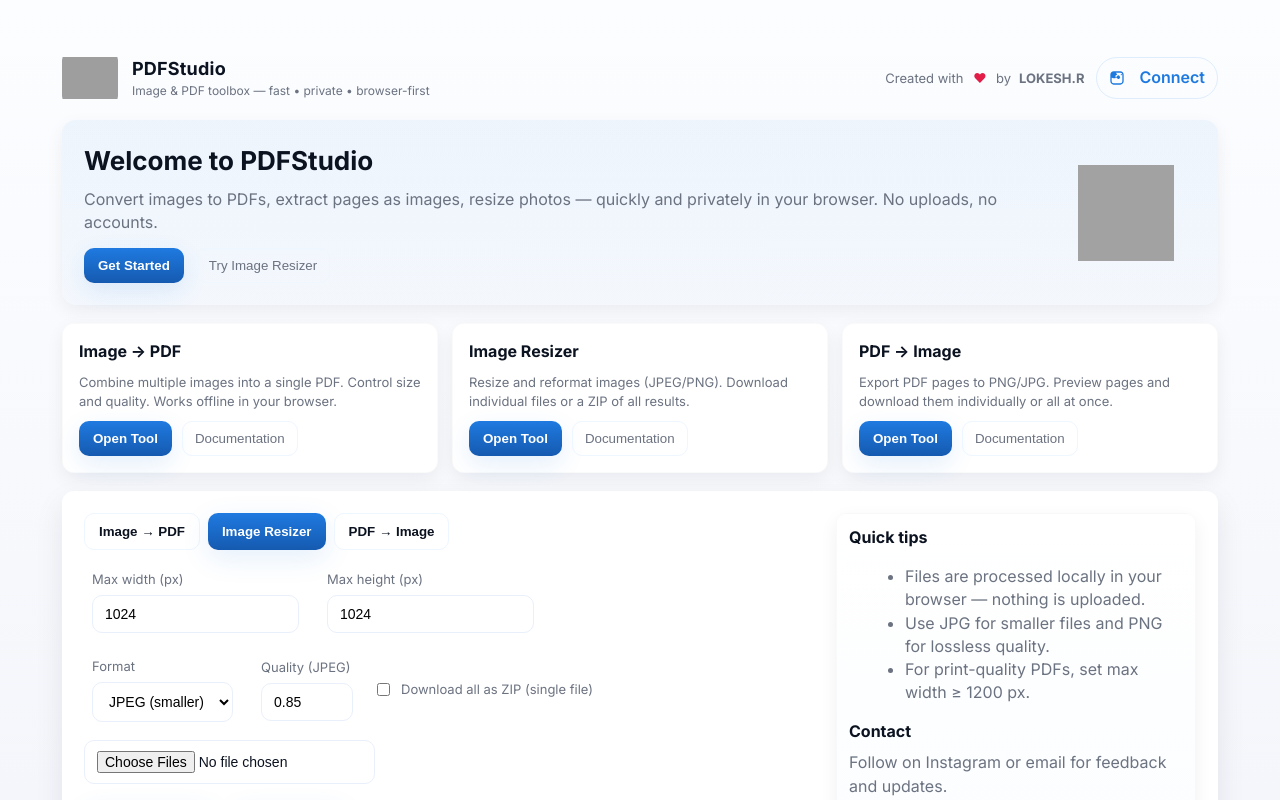
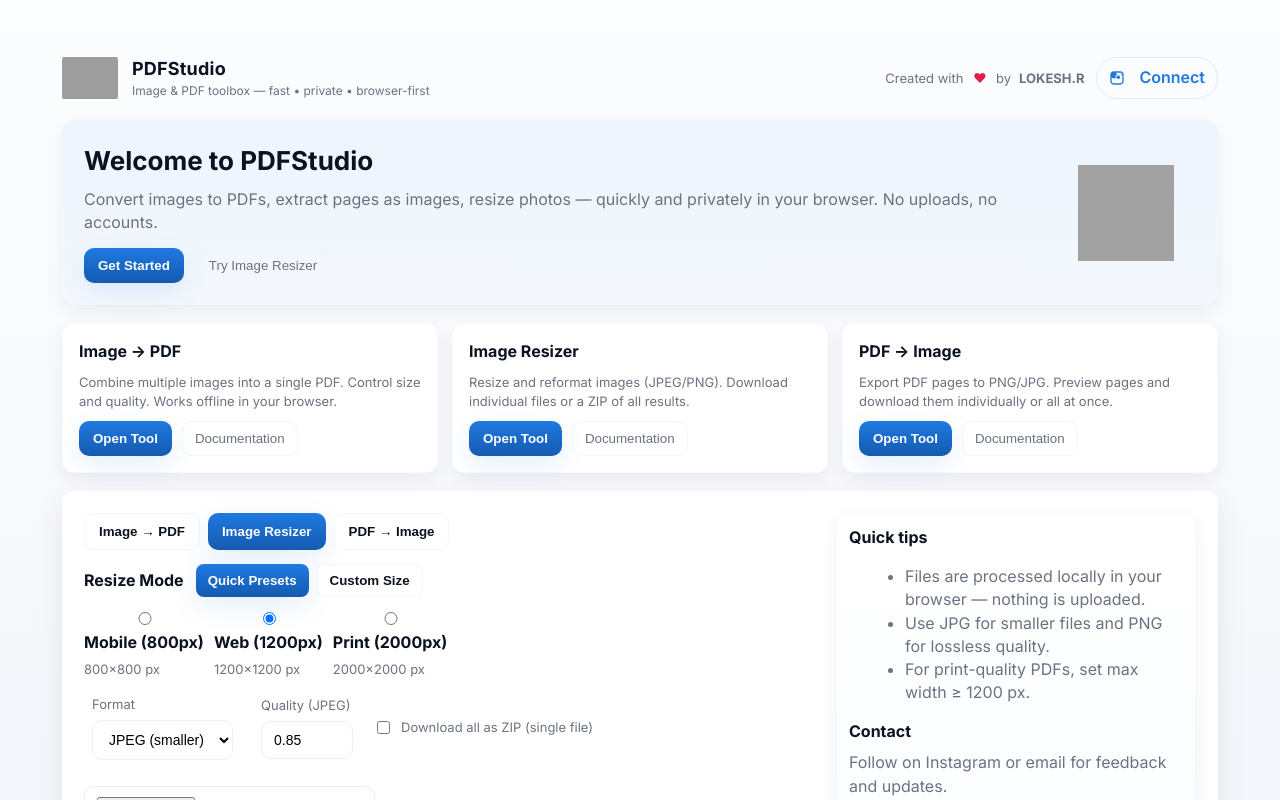
Before and after one commit to Lokesh0336/Lokeshpdf, a React (Vite) app: page / in a window 1280 px wide. Both pictures are taken after a click on the button "Try Image Resizer". Shown: the top 800 px of the page. Built offline with nearby package versions, Linux system fonts and the light colour scheme; grey boxes are pictures that could not be loaded.

Commit message:
Implement preset and custom resize modes
Added preset and custom resizing modes with UI updates.

```diff
--- a/src/components/ImageResizer.jsx
+++ b/src/components/ImageResizer.jsx
@@ -51,15 +51,35 @@
 }
 
 export default function ImageResizer() {
-  const [files, setFiles] = useState([]); // original File objects
-  const [items, setItems] = useState([]); // processed { name, blob, preview, width, height, size }
-  const [maxWidth, setMaxWidth] = useState(1024);
-  const [maxHeight, setMaxHeight] = useState(1024);
+  // original files selected
+  const [files, setFiles] = useState([]);
+  // processed items after pressing Process
+  const [items, setItems] = useState([]);
+  // Mode: "preset" or "custom"
+  const [mode, setMode] = useState("preset");
+
+  // Preset selection (Mobile / Web / Print)
+  const presets = {
+    mobile: { label: "Mobile (800px)", maxWidth: 800, maxHeight: 800 },
+    web: { label: "Web (1200px)", maxWidth: 1200, maxHeight: 1200 },
+    print: { label: "Print (2000px)", maxWidth: 2000, maxHeight: 2000 }
+  };
+  const [selectedPreset, setSelectedPreset] = useState("web");
+
+  // Custom values
+  const [maxWidth, setMaxWidth] = useState(1200);
+  const [maxHeight, setMaxHeight] = useState(1200);
+
+  // Output format & quality
   const [format, setFormat] = useState("image/jpeg");
   const [quality, setQuality] = useState(0.85);
+
+  // Download behavior
+  const [downloadZip, setDownloadZip] = useState(false);
+
+  // UI states
   const [processing, setProcessing] = useState(false);
   const [error, setError] = useState("");
-  const [downloadZip, setDownloadZip] = useState(false);
 
   const handleFiles = (e) => {
     setError("");
@@ -69,9 +89,20 @@
       setError("No images selected.");
       return;
     }
-    // optionally limit to avoid memory blow
     if (chosen.length > 200) chosen.length = 200;
     setFiles(chosen);
+  };
+
+  const getEffectiveSize = () => {
+    if (mode === "preset") {
+      const p = presets[selectedPreset];
+      return { maxWidth: p.maxWidth, maxHeight: p.maxHeight };
+    } else {
+      return {
+        maxWidth: Number(maxWidth) || undefined,
+        maxHeight: Number(maxHeight) || undefined
+      };
+    }
   };
 
   const processAll = async () => {
@@ -80,12 +111,13 @@
     setProcessing(true);
     setItems([]);
     try {
+      const { maxWidth: effW, maxHeight: effH } = getEffectiveSize();
       const out = [];
       for (let f of files) {
         const { blob, previewDataUrl, width, height } = await resizeBlobWithPreview(
           f,
-          Number(maxWidth) || undefined,
-          Number(maxHeight) || undefined,
+          effW,
+          effH,
           format,
           format === "image/png" ? 1.0 : Math.max(0.05, Number(quality))
         );
@@ -124,11 +156,9 @@
     try {
       for (let it of items) {
         await new Promise(res => {
-          // use saveAs which triggers browser save dialog
           const ext = format === "image/png" ? "png" : "jpg";
           saveAs(it.blob, `${it.name}-resized.${ext}`);
-          // wait a short moment to avoid overwhelming the browser
-          setTimeout(res, 350);
+          setTimeout(res, 350); // small delay for browser stability
         });
       }
     } catch (err) {
@@ -172,7 +202,6 @@
     try {
       const url = URL.createObjectURL(item.blob);
       window.open(url, "_blank");
-      // revoke later
       setTimeout(() => URL.revokeObjectURL(url), 30000);
     } catch (err) {
       console.error(err);
@@ -182,19 +211,64 @@
 
   return (
     <div>
-      <div className="controls">
+      <div style={{ display: "flex", gap: 12, alignItems: "center", marginBottom: 12 }}>
+        <div style={{ fontWeight: 700 }}>Resize Mode</div>
+        <div style={{ display: "flex", gap: 8 }}>
+          <button
+            className={`tab ${mode === "preset" ? "active" : ""}`}
+            onClick={() => setMode("preset")}
+            style={{ padding: "8px 12px", borderRadius: 8 }}
+          >
+            Quick Presets
+          </button>
+          <button
+            className={`tab ${mode === "custom" ? "active" : ""}`}
+            onClick={() => setMode("custom")}
+            style={{ padding: "8px 12px", borderRadius: 8 }}
+          >
+            Custom Size
+          </button>
+        </div>
+      </div>
+
+      {/* Preset UI */}
+      {mode === "preset" && (
+        <div className="controls" style={{ marginBottom: 10 }}>
+          <div style={{ display: "flex", gap: 10, flexWrap: "wrap" }}>
+            {Object.keys(presets).map((k) => (
+              <label key={k} style={{ display: "flex", flexDirection: "column", gap: 6 }}>
+                <input
+                  type="radio"
+                  name="preset"
+                  checked={selectedPreset === k}
+                  onChange={() => setSelectedPreset(k)}
+                />
+                <div style={{ fontWeight: 700 }}>{presets[k].label}</div>
+                <div style={{ color: "var(--muted)", fontSize: 13 }}>{presets[k].maxWidth}×{presets[k].maxHeight} px</div>
+              </label>
+            ))}
+          </div>
+        </div>
+      )}
+
+      {/* Custom UI */}
+      {mode === "custom" && (
+        <div className="controls" style={{ marginBottom: 10 }}>
           <div className="row">
             <label className="small">
               Max width (px)
-            <input type="number" value={maxWidth} onChange={(e) => setMaxWidth(Number(e.target.value || 1024))} />
+              <input type="number" value={maxWidth} onChange={(e) => setMaxWidth(Number(e.target.value || 0))} />
             </label>
-
             <label className="small">
               Max height (px)
-            <input type="number" value={maxHeight} onChange={(e) => setMaxHeight(Number(e.target.value || 1024))} />
+              <input type="number" value={maxHeight} onChange={(e) => setMaxHeight(Number(e.target.value || 0))} />
             </label>
           </div>
+        </div>
+      )}
 
+      {/* Format & quality */}
+      <div className="controls" style={{ marginBottom: 10 }}>
         <div className="row">
           <label className="small">
             Format
@@ -204,10 +278,12 @@
             </select>
           </label>
 
+          {format === "image/jpeg" && (
             <label className="small">
               Quality (JPEG)
               <input type="number" step="0.05" min="0.1" max="1" value={quality} onChange={(e) => setQuality(Number(e.target.value || 0.85))} />
             </label>
+          )}
 
           <label style={{ display: "flex", alignItems: "center", gap: 8 }}>
             <input type="checkbox" checked={downloadZip} onChange={(e) => setDownloadZip(e.target.checked)} />
@@ -215,11 +291,11 @@
           </label>
         </div>
 
-        <div className="row">
+        <div className="row" style={{ marginTop: 8 }}>
           <input type="file" accept="image/*" multiple onChange={handleFiles} />
         </div>
 
-        <div className="row" style={{ marginTop: 6 }}>
+        <div className="row" style={{ marginTop: 8 }}>
           <button className="primary" onClick={processAll} disabled={processing || !files.length}>
             {processing ? "Working..." : "Process images"}
           </button>
@@ -228,9 +304,7 @@
             Download All
           </button>
 
-          <button className="ghost small" onClick={clearAll} style={{ marginLeft: 8 }}>
-            Clear
-          </button>
+          <button className="ghost small" onClick={clearAll} style={{ marginLeft: 8 }}>Clear</button>
         </div>
       </div>
 
```
Lines whose indentation alone changed are shown as unchanged.
